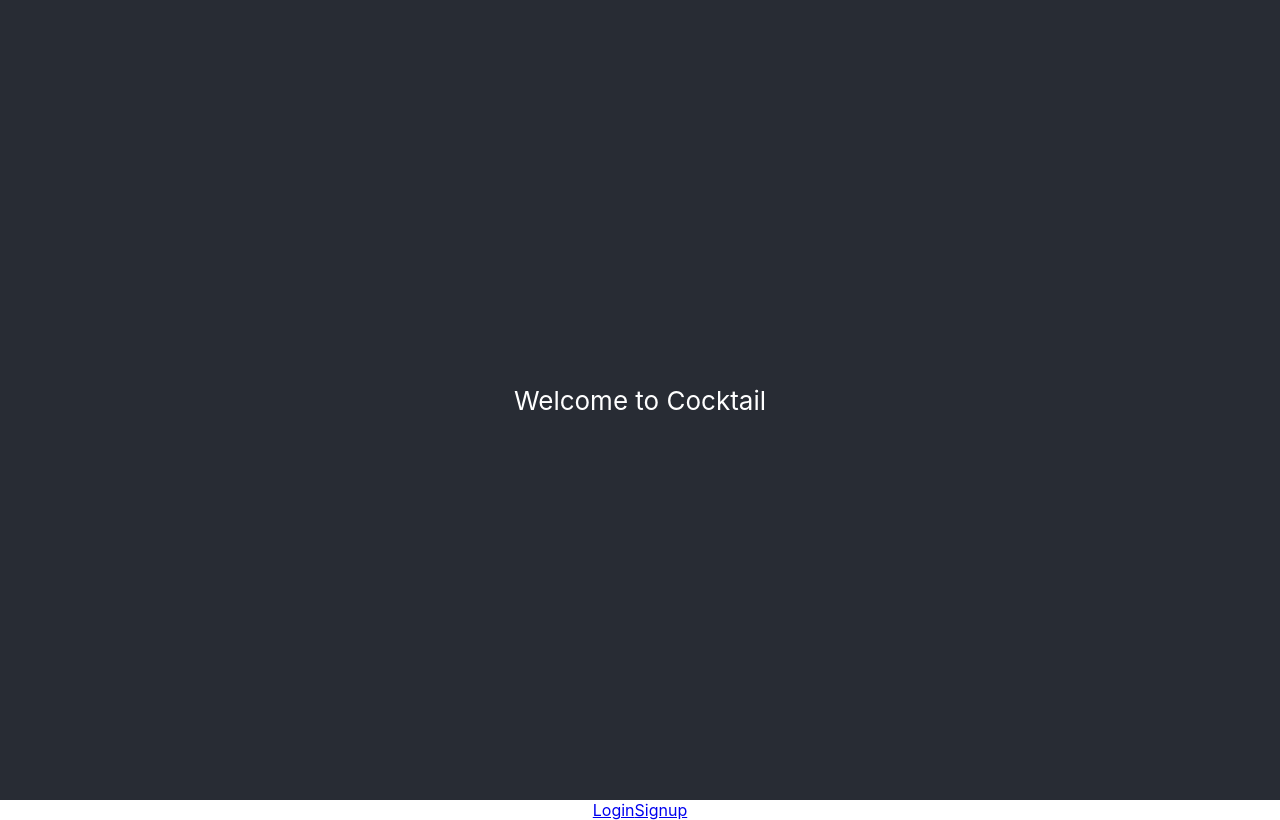
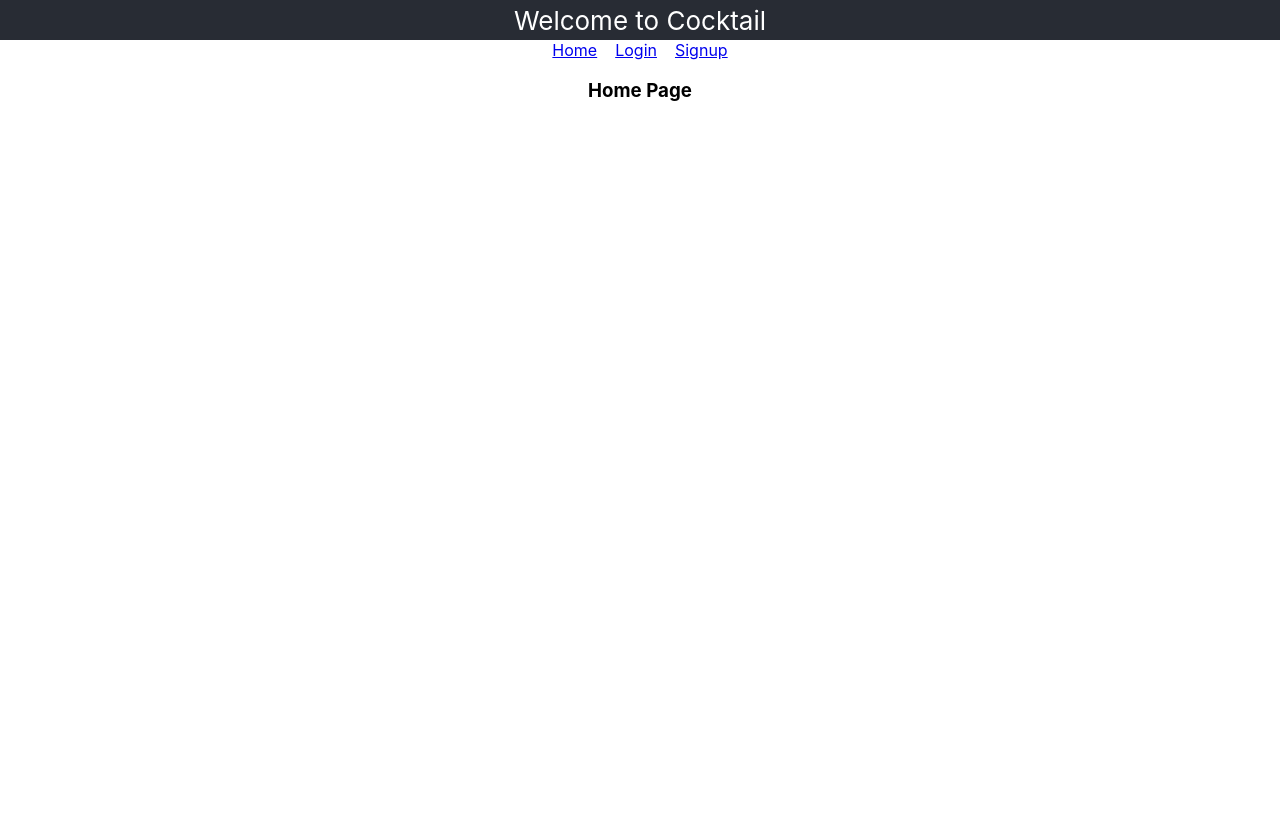
Before and after one commit to hink123/cocktail, a React (Create React App) app: page / in a window 1280 px wide. Built offline with nearby package versions, Linux system fonts and the light colour scheme.

Commit message:
user model created

```diff
--- a/src/components/NavBar/NavBar.jsx
+++ b/src/components/NavBar/NavBar.jsx
@@ -5,7 +5,10 @@ import {Link} from 'react-router-dom';
 const NavBar = (props) => {
     return (
         <div className='NavBar'>
+            <Link to='/'>Home</Link>
+            &nbsp;&nbsp;&nbsp;&nbsp;
             <Link to='/login'>Login</Link>
+            &nbsp;&nbsp;&nbsp;&nbsp;
             <Link to='/signup'>Signup</Link>
         </div>
     )
--- a/src/pages/App/App.css
+++ b/src/pages/App/App.css
@@ -2,20 +2,9 @@
   text-align: center;
 }
 
-.App-logo {
-  height: 40vmin;
-  pointer-events: none;
-}
-
-@media (prefers-reduced-motion: no-preference) {
-  .App-logo {
-    animation: App-logo-spin infinite 20s linear;
-  }
-}
-
 .App-header {
   background-color: #282c34;
-  min-height: 100vh;
+  min-height: 5vh;
   display: flex;
   flex-direction: column;
   align-items: center;
@@ -23,16 +12,3 @@
   font-size: calc(10px + 2vmin);
   color: white;
 }
-
-.App-link {
-  color: #61dafb;
-}
-
-@keyframes App-logo-spin {
-  from {
-    transform: rotate(0deg);
-  }
-  to {
-    transform: rotate(360deg);
-  }
-}
--- a/src/pages/App/App.js
+++ b/src/pages/App/App.js
@@ -18,6 +18,10 @@ class App extends Component {
           <NavBar />
         </div>
 
+        <Route exact path="/" render={() => (
+          <h3>Home Page</h3>
+        )}/>
+
         <Route exact path="/login" render={() => (
           <LoginPage />
         )}/>
```
Also changed, not shown: models/user.js (added, +18 -0 lines), controllers/users.js (added), routes/users.js (added).
